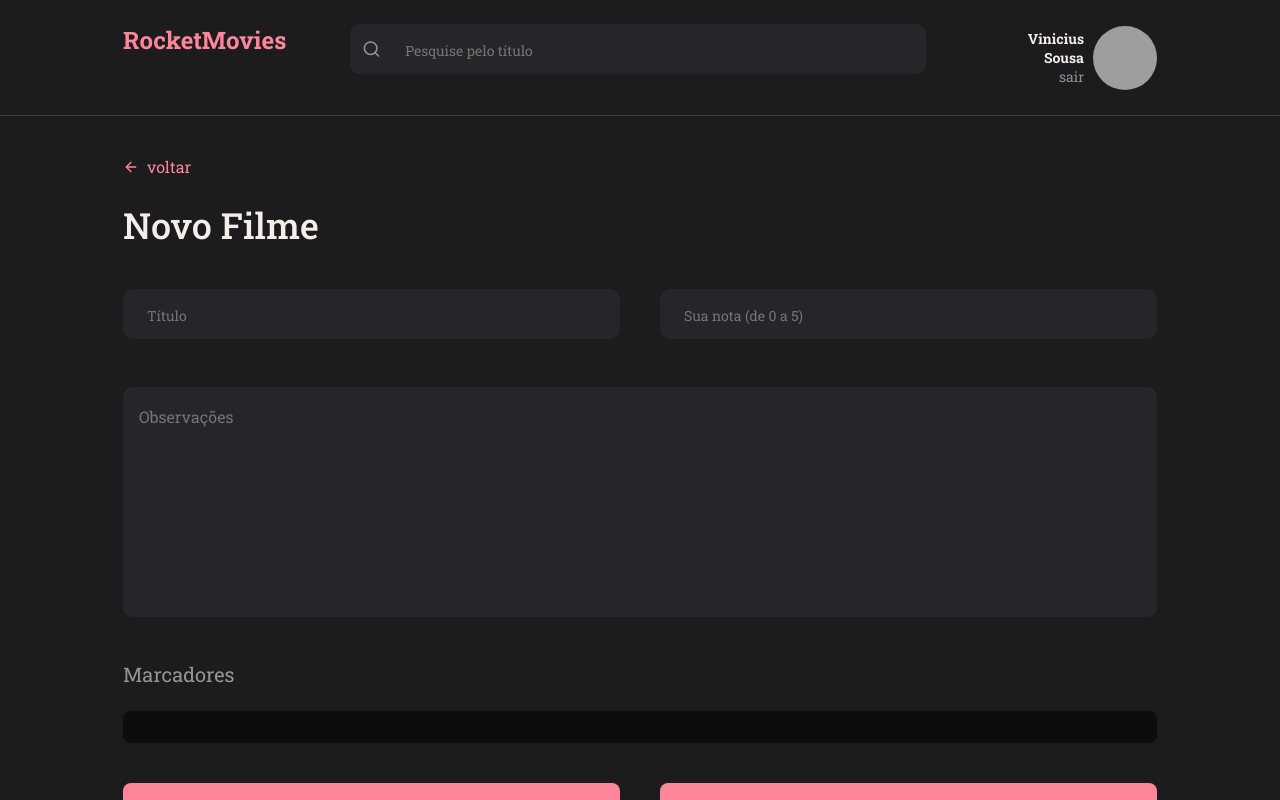
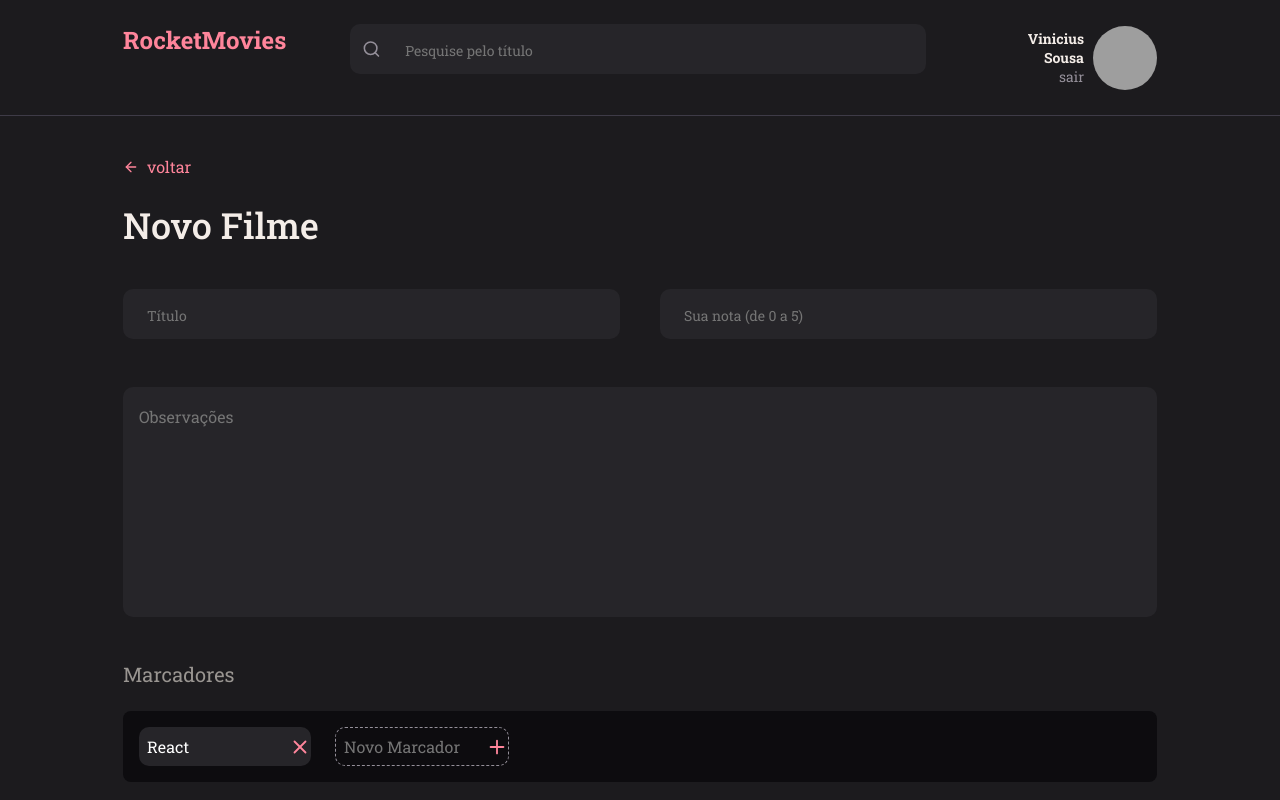
Before and after one commit to viniciusxsousa/explore, a React (Vite) app in the folder RockMovie-front/RocketMovie/: page / in a window 1280 px wide. Built offline with nearby package versions, Linux system fonts and the light colour scheme; grey boxes are pictures that could not be loaded.

Commit message:
criando o componente tagitens

```diff
--- /dev/null
+++ b/RockMovie-front/RocketMovie/src/components/TagItens/index.jsx
@@ -0,0 +1,12 @@
+import { Container } from "./styles";
+
+import { FiPlus, FiX } from 'react-icons/fi'
+
+export function TagItens({isNew, value, ...rest}) {
+    return(
+        <Container isNew={isNew}>
+            <input type="text" value={value} readOnly={!isNew} {...rest}/>
+            { isNew ? <FiPlus/> : <FiX/> }
+        </Container>
+    )
+}
--- /dev/null
+++ b/RockMovie-front/RocketMovie/src/components/TagItens/styles.js
@@ -0,0 +1,26 @@
+import styled from 'styled-components'
+
+export const Container = styled.div`
+    display: flex;
+    align-items: center;
+
+    background-color: ${({theme, isNew}) => isNew ? 'transparent' : theme.COLORS.BACKGROUND_100};
+
+    border: ${({theme, isNew}) => isNew ? `1px dashed ${theme.COLORS.GRAY_200}` : 'none'};
+    border-radius: 10px;
+
+    > input {
+        max-width: 150px;
+        padding: 8px;
+        background-color: transparent;
+        border: none;
+        color: ${({theme}) => theme.COLORS.WHITE_300};
+    }
+
+    > svg {
+        width: 22px;
+        height: 22px;
+        color: ${({theme}) => theme.COLORS.PINK};
+    }
+
+`
--- a/RockMovie-front/RocketMovie/src/pages/New/index.jsx
+++ b/RockMovie-front/RocketMovie/src/pages/New/index.jsx
@@ -4,6 +4,7 @@ import { Header } from '../../components/Header'
 import { ButtonTxt } from '../../components/ButtonTxt'
 import { Input } from "../../components/Input";
 import { Button } from '../../components/Button'
+import { TagItens } from "../../components/TagItens";
 
 export function New() {
     return(
@@ -26,7 +27,8 @@ export function New() {
                     <h3>Marcadores</h3>
 
                     <div className="marcadores">
-
+                        <TagItens value='React'/>
+                        <TagItens placeholder='Novo Marcador' isNew/>
                     </div>
 
                     <div className="buttons">
--- a/RockMovie-front/RocketMovie/src/pages/New/styles.js
+++ b/RockMovie-front/RocketMovie/src/pages/New/styles.js
@@ -40,6 +40,9 @@ export const Content = styled.div`
     }
 
     > div.marcadores {
+        display: flex;
+        gap: 24px;
+
         background-color: ${({theme}) => theme.COLORS.BLACK_200};
 
         border-radius: 8px;
```
